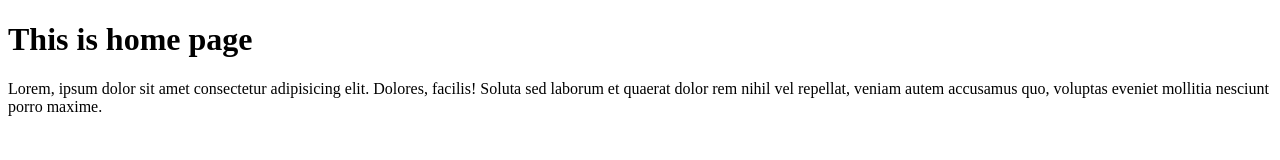
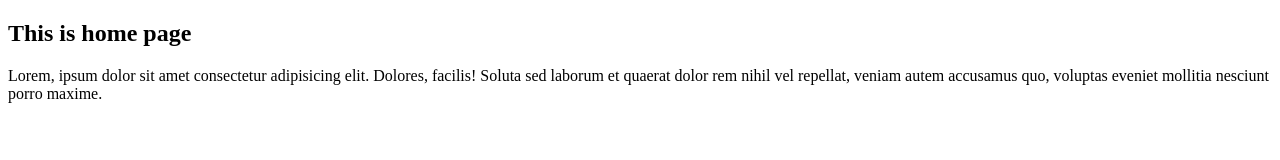
Before and after one commit to joel-alabi/learning-github, a plain HTML site: page index.html in a window 1280 px wide. Drawn offline with Linux system fonts and the light colour scheme.

Commit message:
Update index.html

```diff
--- a/index.html
+++ b/index.html
@@ -7,7 +7,7 @@
 		<title>Document</title>
 	</head>
 	<body>
-		<h1>This is home page</h1>
+		<h2>This is home page</h2>
 		<p>Lorem, ipsum dolor sit amet consectetur adipisicing elit.
 			Dolores, facilis! Soluta sed laborum et quaerat dolor rem nihil
 			vel repellat, veniam autem accusamus quo, voluptas eveniet
```
